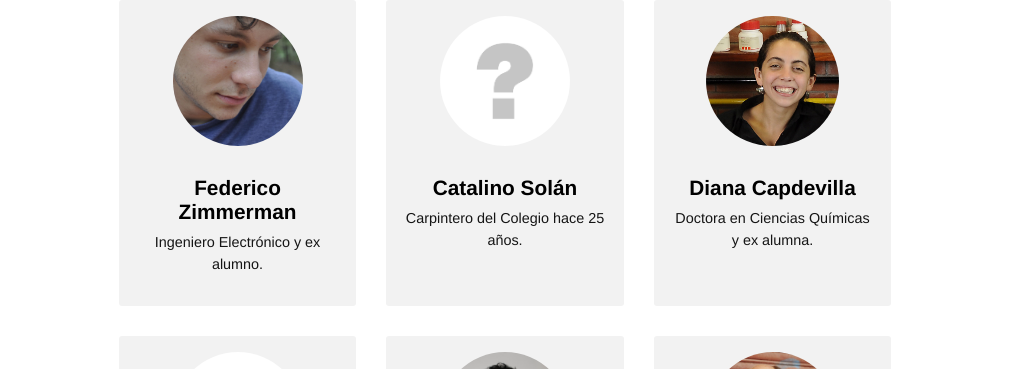
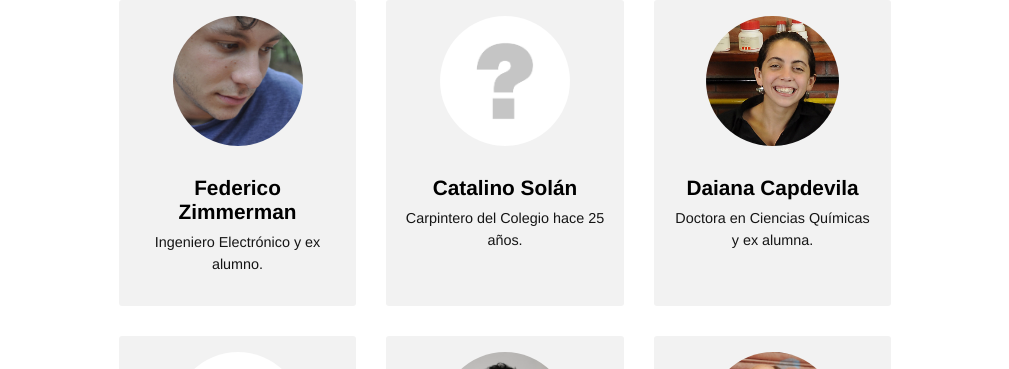
Before and after one commit to TEDxCNBA/pagina, a Jekyll site: the page built from evento.html, in a window 1280 px wide. Shown: the part 618-987 px from the top of the page, without its empty margins (135-1144 px from the left). Built offline with Jekyll 4.4.1, drawn with Linux system fonts in a browser that asks for light colours.

Commit message:
Corregí el nombre de Daiana Capdevila

```diff
--- a/_data/speakers.yml
+++ b/_data/speakers.yml
@@ -6,7 +6,7 @@
   perfil: Carpintero del Colegio hace 25 años.
   foto: /orador-tba.jpg
 
-- nombre: Diana Capdevilla
+- nombre: Daiana Capdevila
   perfil: Doctora en Ciencias Químicas y ex alumna.
   foto: /diana.png
 
```
